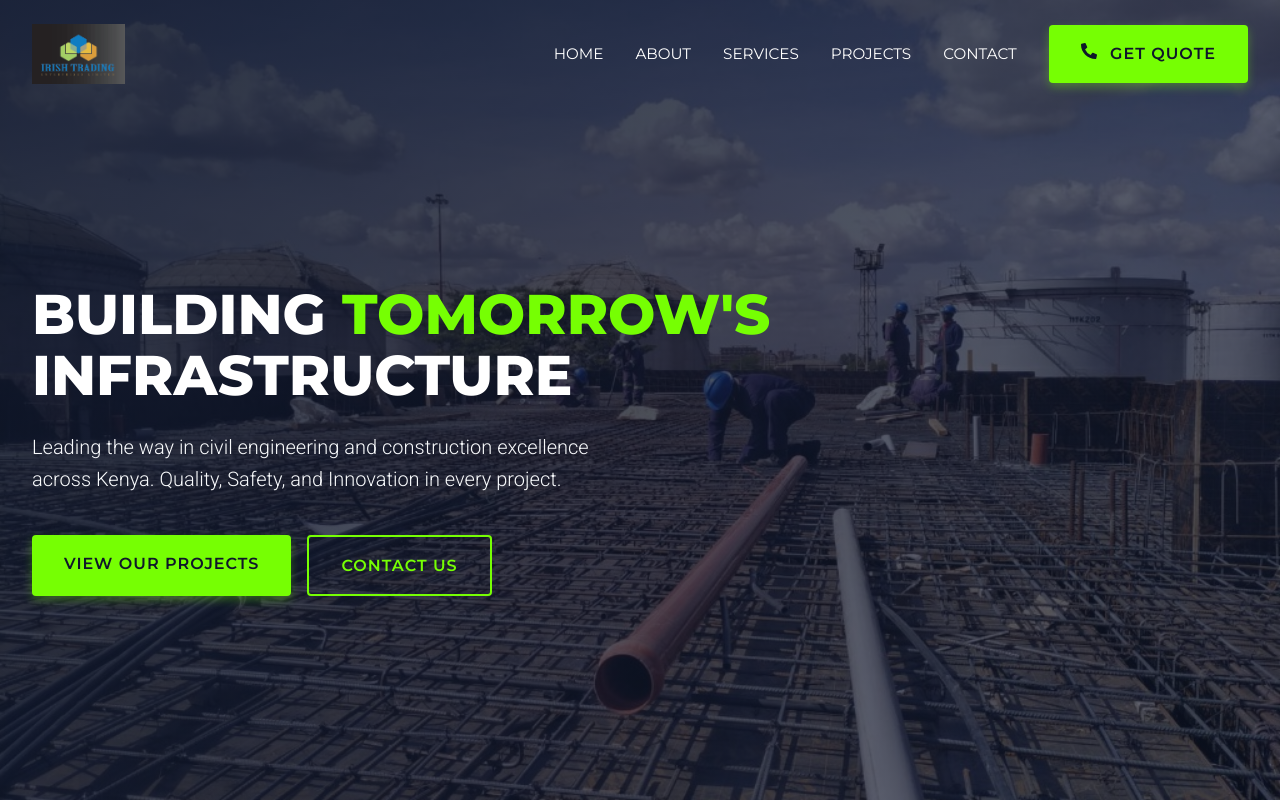
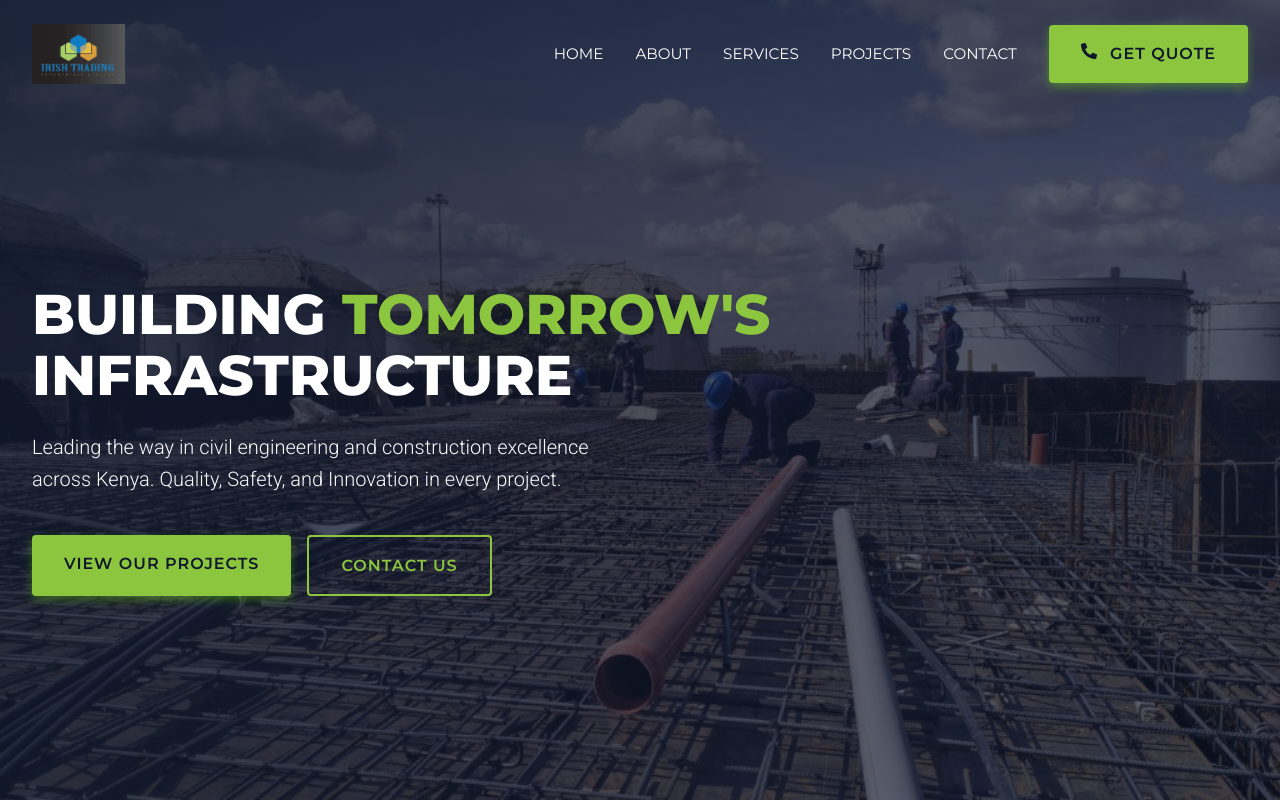
Before and after one commit to sharlmon/IrishTradingSite, a React (Vite) app: page / in a window 1280 px wide. Shown: the top 802 px of the page. Built offline with nearby package versions, Linux system fonts and the light colour scheme.

Commit message:
Sync brand colors with logo design

```diff
--- a/src/styles/index.css
+++ b/src/styles/index.css
@@ -2,11 +2,18 @@
 @import url('https://fonts.googleapis.com/css2?family=Montserrat:wght@400;600;700;800&family=Oswald:wght@500;700&family=Roboto:wght@300;400;500;700&display=swap');
 
 :root {
-  /* Brand Colors */
-  --primary-blue: #0f172a; /* Deep Navy */
-  --secondary-blue: #1e293b; /* Slam Navy */
-  --accent-green: #76ff03; /* Neon Safety Green */
-  --accent-gold: #fbbf24; /* Construction Gold/Yellow */
+  /* Brand Colors - Synced with Logo */
+  --primary-blue: #0f172a;
+  /* Deep Navy Background */
+  --brand-blue: #0071bd;
+  /* Logo Blue */
+  --secondary-blue: #1e293b;
+  /* Slate Navy */
+
+  --accent-green: #8cc63f;
+  /* Logo Green */
+  --accent-gold: #f7931e;
+  /* Logo Gold/Orange */
 
   /* Neutral Colors */
   --light-gray: #f8fafc;
@@ -15,12 +22,13 @@
   --white: #ffffff;
 
   /* UI Colors */
-  --glass-bg: rgba(15, 23, 42, 0.85);
+  --glass-bg: rgba(15, 23, 42, 0.9);
   --glass-border: rgba(255, 255, 255, 0.1);
   --shadow-sm: 0 4px 6px -1px rgb(0 0 0 / 0.1), 0 2px 4px -2px rgb(0 0 0 / 0.1);
   --shadow-md: 0 10px 15px -3px rgb(0 0 0 / 0.1), 0 4px 6px -4px rgb(0 0 0 / 0.1);
   --shadow-lg: 0 20px 25px -5px rgb(0 0 0 / 0.1), 0 8px 10px -6px rgb(0 0 0 / 0.1);
-  --shadow-neon: 0 0 15px rgba(118, 255, 3, 0.4);
+  --shadow-neon: 0 0 15px rgba(140, 198, 63, 0.4);
+  /* Updated to Logo Green */
 
   /* Typography */
   --font-heading: 'Montserrat', sans-serif;
@@ -46,7 +54,12 @@ body {
   overflow-x: hidden;
 }
 
-h1, h2, h3, h4, h5, h6 {
+h1,
+h2,
+h3,
+h4,
+h5,
+h6 {
   font-family: var(--font-heading);
   color: var(--primary-blue);
   font-weight: 700;
```
